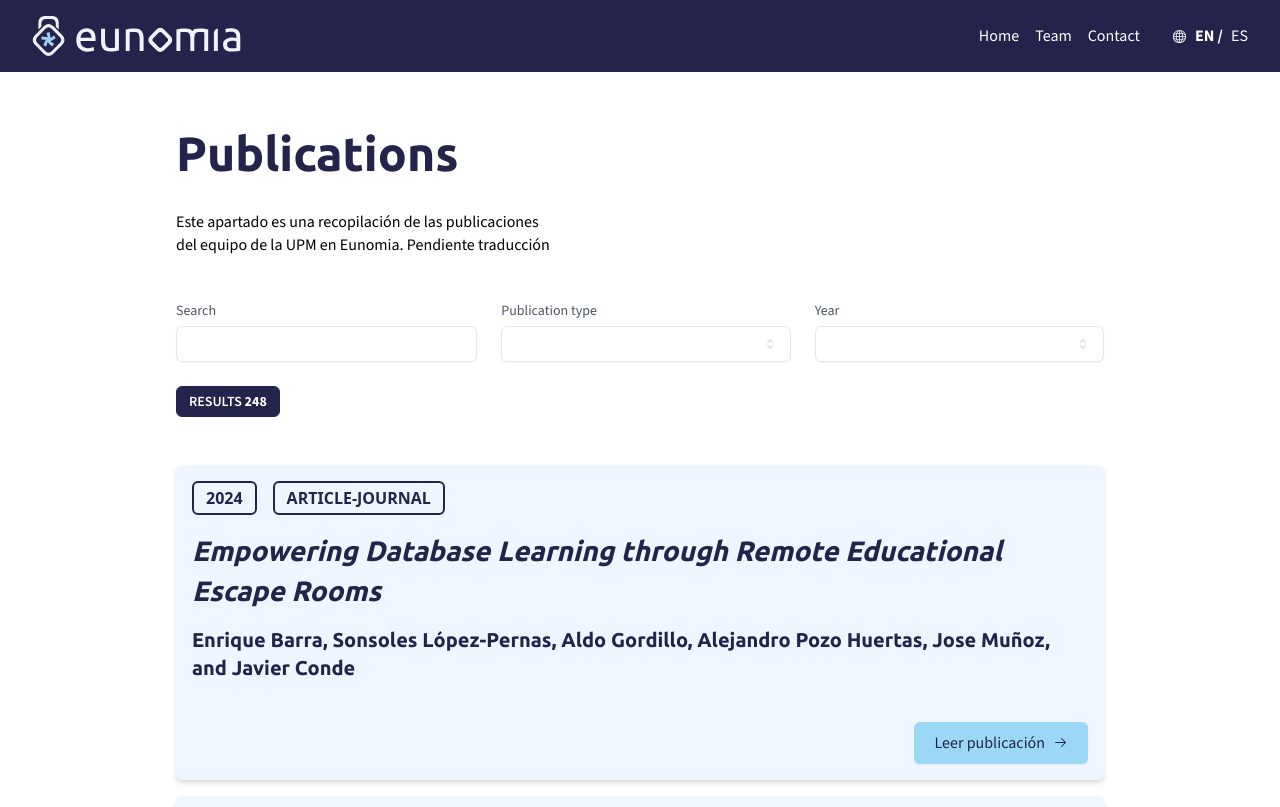
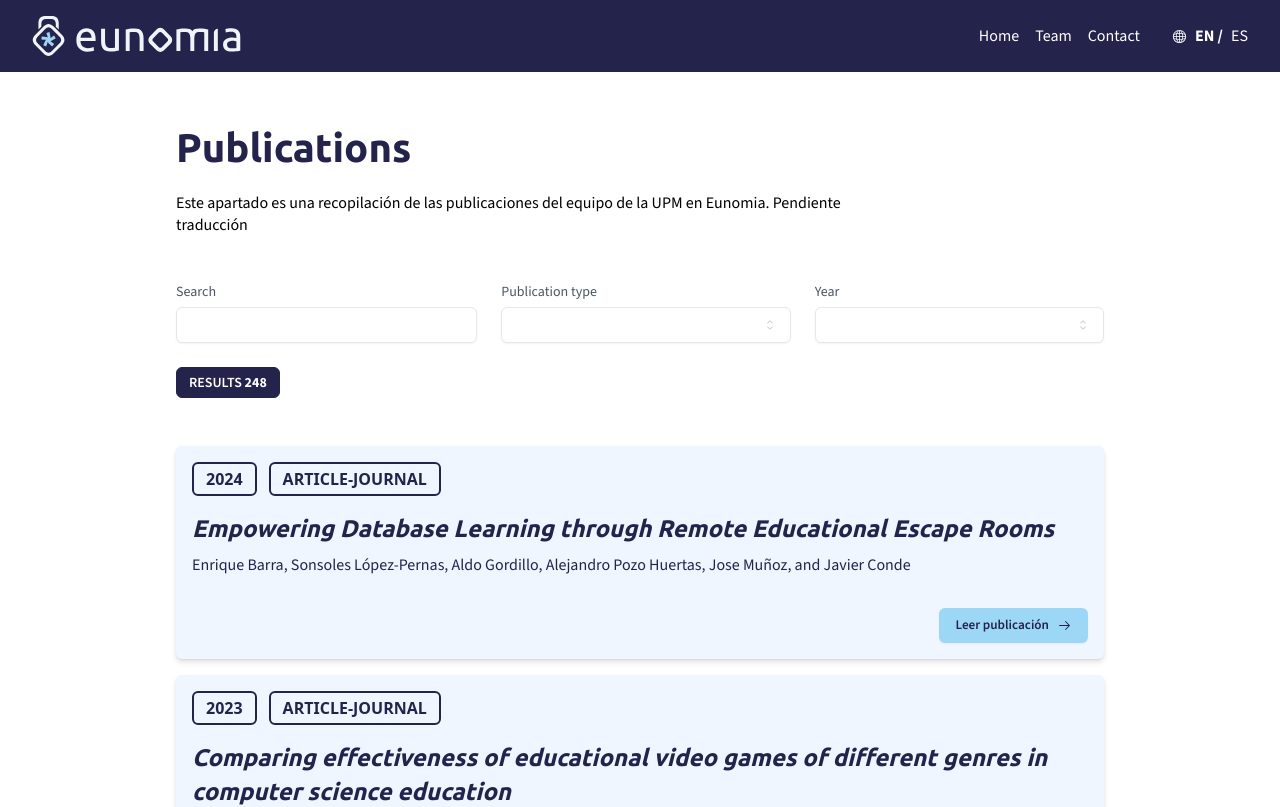
Before and after one commit to ging/EUNOMIA_WEB, a Next.js app: page /research in a window 1280 px wide. Shown: the top 807 px of the page. Built offline with nearby package versions, Linux system fonts and the light colour scheme.

Commit message:
ajustes finales por ahora de eunomia, estilos de team

```diff
--- a/app/about/page.js
+++ b/app/about/page.js
@@ -17,7 +17,7 @@ export default function About(props) {
 
       <main className="standard_padding ">
         <div className="banner py-8">
-          <Heading level="h1" className="">
+          <Heading level="h2" className="">
             {t("contact.title")}
           </Heading>
 
--- a/app/design-system/page.js
+++ b/app/design-system/page.js
@@ -35,7 +35,7 @@ export default function DesignSystem(props) {
 
   return (
     <main className={"page_" + currentLang + " standard_margin"}>
-      <Heading level="h1">Sistema de diseño</Heading>
+      <Heading level="h2">Sistema de diseño</Heading>
 
       <Heading level="h3">Botones</Heading>
       {/* Variant */}
--- a/app/globals.css
+++ b/app/globals.css
@@ -12,34 +12,34 @@
 } */
 /*MARGINS*/
 .standard_margin {
-  @apply m-6 sm:my-6 sm:mx-8 md:my-8 md:mx-14 lg:my-12 lg:mx-36 xl:mx-44 2xl:mx-60;
+  @apply m-6 sm:my-6 sm:mx-8 md:my-8 md:mx-14 lg:my-12 lg:mx-24 xl:mx-44 2xl:mx-60;
 }
 .standard_margin-xl {
-  @apply m-6 sm:my-6 sm:mx-12 md:my-12 md:mx-32 lg:my-24 lg:mx-60 xl:mx-72 2xl:mx-96;
+  @apply m-6 sm:my-6 sm:mx-12 md:my-12 md:mx-32 lg:my-24 lg:mx-40 xl:mx-72 2xl:mx-96;
 }
 
 /* MÁRGENES PARA CONTENEDORES CON IMÁGENES DE FONDO*/
 /* margen estandar pero solo en eje x (para elementos que encuentran en otros contenedores) */
 .standard_margin-x {
-    @apply mx-6 sm:mx-8 md:mx-14 lg:mx-36 xl:mx-44 2xl:mx-60
+    @apply mx-6 sm:mx-8 md:mx-14 lg:mx-24 xl:mx-44 2xl:mx-60
 }
 .standard_margin-xl-x {
-  @apply m-6 sm:mx-12 md:mx-32 lg:mx-60 xl:mx-72 2xl:mx-96;
+  @apply m-6 sm:mx-12 md:mx-32 lg:mx-40 xl:mx-72 2xl:mx-96;
 }
 /* margen estandar pero solo en eje y (para elementos contenedores con otros elementos con margen dentro) */
 .standard_margin-y {
     @apply my-6 sm:my-6 md:my-8 lg:my-12
 }
 .standard_margin-l {
-    @apply mx-6 mt-2 sm:ml-8 sm:mr-0 md:ml-14 lg:ml-36 xl:ml-44 2xl:ml-60
+    @apply mx-6 mt-2 sm:ml-8 sm:mr-0 md:ml-14 lg:ml-24 xl:ml-44 2xl:ml-60
 }
 .standard_margin-r {
-    @apply mx-6 mt-2 sm:mr-8 sm:ml-0 md:mr-14 lg:mr-36 xl:mr-44 2xl:mr-60
+    @apply mx-6 mt-2 sm:mr-8 sm:ml-0 md:mr-14 lg:mr-24 xl:mr-44 2xl:mr-60
 }
 
 /*PADDINGS*/
 .standard_padding {
-  @apply p-6 sm:py-6 sm:px-8 md:py-8 md:px-14 lg:py-12 lg:px-36 xl:px-44;
+  @apply p-6 sm:py-6 sm:px-8 md:py-8 md:px-14 lg:py-12 lg:px-24 xl:px-44;
 }
 .padding_home {
   @apply py-8 sm:py-12 md:py-20 lg:py-24 2xl:py-32;
--- a/app/page.js
+++ b/app/page.js
@@ -59,7 +59,7 @@ export default function Projects() {
             href="#"
             className={ButtonVariants({
               variant: "default",
-              size: "lg",
+              size: "default",
               radius: "rounded_sm",
             })}
           >
--- a/app/research/page.js
+++ b/app/research/page.js
@@ -87,7 +87,7 @@ export default function Research() {
   return (
     <div className={"research page_" + currentLang}>
       <div className="standard_margin" id="banner-publications">
-        <Heading level="h1">{t("publications.title")}</Heading>
+        <Heading level="h2">{t("publications.title")}</Heading>
         <Text type="p">
           Este apartado es una recopilación de las publicaciones del equipo de
           la UPM en Eunomia. Pendiente traducción
--- a/app/team/page.js
+++ b/app/team/page.js
@@ -58,8 +58,8 @@ export default function Team(props) {
     <main className={"team page_" + currentLang }>
       {/* <Header route={"/team"} />   */}
       <main className="standard_margin">
-        <Heading level="h1">{t("team.title")}</Heading>
-        <section className="w-fit mx-auto grid gap-6 sm:grid-cols-2 lg:grid-cols-3 2xl:grid-cols-4">
+        <Heading level="h2" className="mx-auto sm:mx-0 text-center xs:text-left">{t("team.title")}</Heading>
+        <section className="mx-auto xs:ml-0 flex flex-wrap xs:gap-x-6 md:gap-x-8 md:gap-y-12 justify-start">
           {team ? renderMembers(team) : <p>No members found.</p>}
         </section>
       </main>
--- a/components/P5Banner.js
+++ b/components/P5Banner.js
@@ -17,6 +17,7 @@ const P5Banner = () => {
       let reponsiveWindowHeight = p.windowHeight*0.80
       let minSizeInteraction = 45;
       let asterisk;
+      let tint;
 
       // p.preload = () => {
       //   asterisk = p.loadImage('/askterisk.png'); // Ruta a la imagen en el directorio public
@@ -63,9 +64,10 @@ const P5Banner = () => {
             p.strokeWeight(8);
             p.rect(0, 0, 45, 45, 10);
             // asterisco bajo el mouse
-            if (sizeRect >= 59.5) {
+            if (sizeRect >= 59) {
               p.imageMode(p.CENTER);
-              p.tint(255,180);
+              tint = p.map(sizeRect, 59, 60, 50, 180);
+              p.tint(255,tint);
               p.image(asterisk, 0, 0,32, 32);
             }
             p.pop();  // Restaurar el estado anterior de las transformaciones
--- a/components/core/Cards.jsx
+++ b/components/core/Cards.jsx
@@ -19,17 +19,17 @@ import {
 import Link from "next/link";
 
 const CardVariants = cva(
-  "h-full min-w-20 p-4 inline-flex flex-col gap-4 items-center justify-between whitespace-nowrap rounded-md font-body text-sm text-primary drop-shadow-md hover:scale-[101%] transition-all overflow-hidden",
+  " min-w-20 p-4 inline-flex flex-col items-center justify-between whitespace-nowrap rounded-md font-body text-sm text-primary drop-shadow-md hover:scale-[101%] transition-all overflow-hidden",
   {
     variants: {
       variant: {
-        default: "bg-white shadow hover:bg-primary/40",
+        default: "gap-4 bg-white shadow hover:bg-primary/40",
         project:
-          "bg-green-50 border border-input shadow-sm hover:bg-accent hover:text-white",
-        course: "bg-purple-50",
-        publication: "bg-blue-50 shadow-sm hover:bg-destructive/90",
-        team: "p-0 bg-snow border border-input shadow-sm hover:scale-[101%]",
-        tool: "p-0 bg-yellow-50 shadow-sm hover:bg-secondary/10",
+          "gap-4 bg-green-50 border border-input shadow-sm hover:bg-accent hover:text-white",
+        course: "gap-4 bg-purple-50",
+        publication: "gap-4 bg-blue-50 shadow-sm hover:bg-destructive/90",
+        team: "p-0 bg-snow border border-input justify-start items-start shadow-sm hover:bg-snow hover:scale-[101%] gap-1",
+        tool: "gap-4 p-0 bg-yellow-50 shadow-sm hover:bg-secondary/10",
       },
       direction: {
         default: "flex flex-col", // horizontal
@@ -91,7 +91,7 @@ const Card = React.forwardRef(
       <article className={cn(CardVariants({ variant, direction, className }))}>
         {/* card header */}
         {(date || category) && (
-          <header className="w-full flex gap-4 justify-start">
+          <header className="w-full flex justify-start">
             <Badge variant="outline" size="lg">
               {date}
             </Badge>
@@ -187,7 +187,7 @@ const Card = React.forwardRef(
     // PUBLICATIONS - ok
     const publicationCard = (
       <article className={cn(CardVariants({ variant, direction, className }))}>
-        <header className="w-full flex gap-4 justify-start">
+        <header className="w-full flex gap-3 justify-start ">
           <Badge variant="outline" size="lg">
             {date}
           </Badge>
@@ -196,14 +196,14 @@ const Card = React.forwardRef(
           </Badge>
         </header>
         <div className={cardBodyClasses}>
-          <Heading level="h3">
+          <Heading level="h4">
             <i>{title}</i>
           </Heading>
-          <Heading level="h5">{author}</Heading>
+          <Text level="p">{author}</Text>
         </div>
         <footer className={cardFooterClasses}>
           {doi ? (
-            <Button asChild variant="secondary" radius="rounded_md">
+            <Button asChild variant="secondary" size="sm" radius="rounded_md" >
               <Link rel="noopener noreferrer" target="_blank" href={doi}>
                 Leer publicación
                 {/* {t("publications.button")} */}
@@ -219,7 +219,7 @@ const Card = React.forwardRef(
     const teamCard = (
       <article
         className={
-          cn(CardVariants({ variant, direction, className })) + " mx-auto w-60"
+          cn(CardVariants({ variant, direction, className })) + " mx-auto xs:mx-0 w-60 gap-1"
         }
       >
         {img && (
@@ -230,13 +230,13 @@ const Card = React.forwardRef(
           />
         )}
         {(name || position || description || email) && (
-          <div className="p-4 h-full w-full flex flex-col justify-between items-center">
-            <Heading level="h3" className={"text-inherit text-center"}>
-              {name}
+          <div className="p-4 h-full w-full flex flex-col justify-start items-center mb-auto">
+            <Heading level="h5" className={"text-inherit text-center pb-1"}>
+              {name} <b>{position}</b>
             </Heading>
-            <Heading level="h5">{position}</Heading>
+
             <Text>{role}</Text>
-            {email && <Text>{email}</Text>}
+            {email && <Text className={"font-semibold"}>{email}</Text>}
           </div>
         )}
         {/* {( email &&
--- a/components/ui/Text.jsx
+++ b/components/ui/Text.jsx
@@ -29,7 +29,7 @@ const Text = ({ type = "p", children, className }) => {
     "font-body",
     {/*"text-balance"*/},
     {
-      "text-base max-w-[80ch] text-balance": type === "p",
+      "text-base max-w-[85ch]": type === "p",
       "text-sm": type === "small",
     },
     className
--- a/components/ui/button.jsx
+++ b/components/ui/button.jsx
@@ -36,7 +36,7 @@ const ButtonVariants = cva(
       },
       size: {
         default: " px-5 py-2.5 text-base",
-        sm: "px-5 py-2.5 text-sm",
+        sm: "px-4 py-2 text-sm font-semibold",
         lg: "px-5 py-2.5 text-h5",
         //este funciona con color
         // lg: "px-5 py-2.5 text-md",
```
